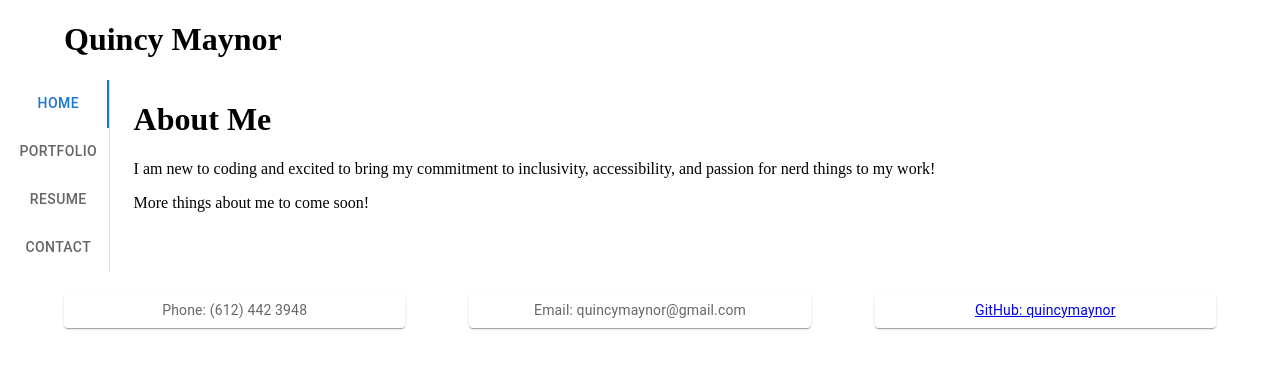
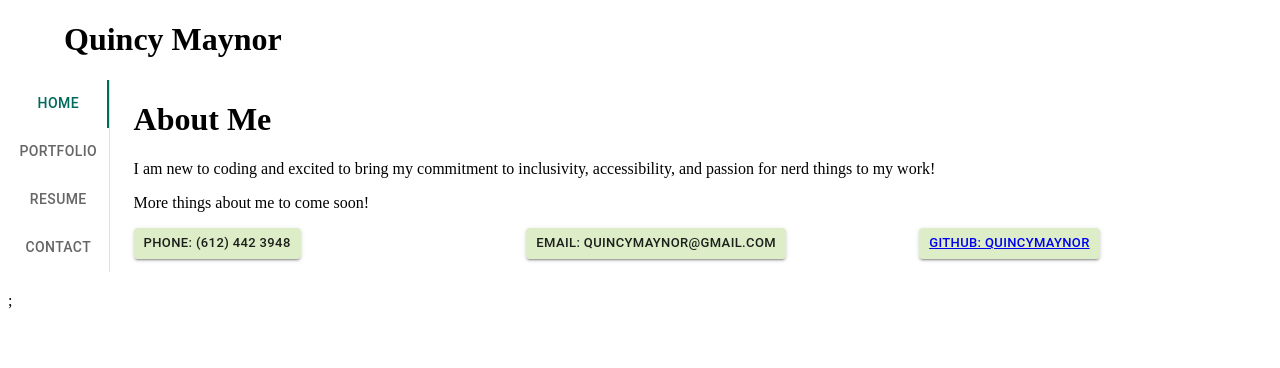
Before and after one commit to quincymaynor/React-Portfolio, a React (Vite) app: page / in a window 1280 px wide. Shown: the top 368 px of the page. Built offline with nearby package versions, Linux system fonts and the light colour scheme.

Commit message:
updated color palette, separated and moved the footer component

```diff
--- a/src/App.jsx
+++ b/src/App.jsx
@@ -1,12 +1,24 @@
 import './App.css';
 // import MainContainer from './components/MainContainer';
 import AltMain from './components/AltMain';
+import { ThemeProvider, createTheme } from '@mui/material/styles';
+
+const theme = createTheme({
+  palette: {
+    primary: {
+      main: '#00695c',
+    },
+    secondary: {
+      main: '#dcedc8',
+    },
+  },
+});
 
 function App() {
   return (
     <div>
+      <ThemeProvider theme={theme}><AltMain /></ThemeProvider>;
       {/* <MainContainer /> */}
-      <AltMain />
     </div>
   );
 }
--- a/src/components/AltMain.jsx
+++ b/src/components/AltMain.jsx
@@ -3,17 +3,16 @@ import { styled } from '@mui/material/styles';
 import Box from '@mui/material/Box';
 import Container from '@mui/material/Container';
 import Paper from '@mui/material/Paper';
-import Grid from '@mui/material/Grid';
 
 import NavTabs from './NavTabs';
 
-const Item = styled(Paper)(({ theme }) => ({
-  backgroundColor: theme.palette.mode === 'dark' ? '#1A2027' : '#fff',
-  ...theme.typography.body2,
-  padding: theme.spacing(1),
-  textAlign: 'center',
-  color: theme.palette.text.secondary,
-}));
+// const Item = styled(Paper)(({ theme }) => ({
+//   backgroundColor: theme.palette.mode === 'dark' ? '#1A2027' : '#fff',
+//   ...theme.typography.body2,
+//   padding: theme.spacing(1),
+//   textAlign: 'center',
+//   color: theme.palette.text.secondary,
+// }));
 
 export default function AltMain() {
 
@@ -29,19 +28,6 @@ export default function AltMain() {
         <h1>Quincy Maynor</h1>
         </Container>
         <NavTabs value={value} handleChange={handleChange}/>
-        <Container>
-            <Grid container spacing={8}>
-                <Grid item xs={4}>
-                <Item>Phone: (612) 442 3948</Item>
-                </Grid>
-                <Grid item xs={4}>
-                <Item>Email: quincymaynor@gmail.com</Item>
-                </Grid>
-                <Grid item xs={4}>
-                <Item><a href="https://github.com/quincymaynor">GitHub: quincymaynor</a></Item>
-                </Grid>
-            </Grid>
-        </Container>
     </Box>
     );
 }
--- /dev/null
+++ b/src/components/Footer.jsx
@@ -0,0 +1,19 @@
+import Grid from '@mui/material/Grid';
+import Button from '@mui/material/Button'
+
+
+export default function Footer() {
+    return (
+        <Grid container spacing={8}>
+            <Grid item xs={4}>
+            <Button variant="contained" color="secondary" size="small">Phone: (612) 442 3948</Button>
+            </Grid>
+            <Grid item xs={4}>
+            <Button variant="contained" color="secondary" size="small">Email: quincymaynor@gmail.com</Button>
+            </Grid>
+            <Grid item xs={4}>
+            <Button variant="contained" color="secondary" size="small"><a href="https://github.com/quincymaynor">GitHub: quincymaynor</a></Button>
+            </Grid>
+        </Grid>
+    );
+  }
--- a/src/components/PortfolioCard.jsx
+++ b/src/components/PortfolioCard.jsx
@@ -15,7 +15,7 @@ export default function PortfolioCard({ alt, img, title, description, site, repo
         height="250"
         image={img}
       />
-      <CardContent>
+      <CardContent >
         <Typography gutterBottom variant="h5" component="div">
           {title}
         </Typography>
@@ -24,8 +24,8 @@ export default function PortfolioCard({ alt, img, title, description, site, repo
         </Typography>
       </CardContent>
       <CardActions>
-        <Button size="small" href={site}>Visit the App</Button>
-        <Button size="small" href={repo}>GitHub Repo</Button>
+        <Button variant="contained" color="secondary" size="small" href={site}>Visit the App</Button>
+        <Button variant="contained" color="secondary" size="small" href={repo}>Check the GitHub Repo</Button>
       </CardActions>
     </Card>
   );
--- a/src/components/pages/AboutMe.jsx
+++ b/src/components/pages/AboutMe.jsx
@@ -1,3 +1,5 @@
+import Footer from '../Footer';
+
 export default function AboutMe() {
   return (
     <>
@@ -10,6 +12,7 @@ export default function AboutMe() {
           More things about me to come soon!
         </p>
       </div>
+      <Footer/>
     </>
   );
 }
--- a/src/components/pages/Portfolio.jsx
+++ b/src/components/pages/Portfolio.jsx
@@ -9,12 +9,12 @@ export default function Portfolio() {
       <Grid container spacing={2}>
         <Grid xs={6}>
           <PortfolioCard
-            alt="Screenshot of the Minimum Viable Playlist homepage"
-            img="./MinimumViablePlaylistScreenshot.png"
-            title="Minimum Viable Playlist"
-            description="A simple and sleek playlist creation app for music enthusiasts who want to create custom playlists"
-            site="https://bradylange1.github.io/Playlist-Creator/"
-            repo="https://github.com/BradyLange1/Playlist-Creator"
+            alt="Screenshot of the Campaign Creator dashboard"
+            img="./CampaignPlannerDashboard.png"
+            title="Campaign Creator"
+            description="An app for keeping all your campaign notes in one place"
+            site="https://secret-coast-66847-6953fb83e518.herokuapp.com/"
+            repo="https://github.com/quincymaynor/campaign-planner"
           >
           </PortfolioCard>
         </Grid>
@@ -31,12 +31,12 @@ export default function Portfolio() {
         </Grid>
         <Grid xs={6}>
           <PortfolioCard
-            alt="Screenshot of the Campaign Creator dashboard"
-            img="./CampaignPlannerDashboard.png"
-            title="Campaign Creator"
-            description=""
-            site="https://secret-coast-66847-6953fb83e518.herokuapp.com/"
-            repo="https://github.com/quincymaynor/campaign-planner"
+            alt="Screenshot of the Minimum Viable Playlist homepage"
+            img="./MinimumViablePlaylistScreenshot.png"
+            title="Minimum Viable Playlist"
+            description="A simple and sleek playlist creation app for music enthusiasts who want to create custom playlists"
+            site="https://bradylange1.github.io/Playlist-Creator/"
+            repo="https://github.com/BradyLange1/Playlist-Creator"
           >
           </PortfolioCard>
         </Grid>
```
